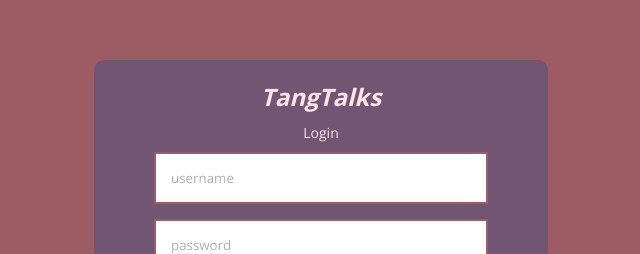
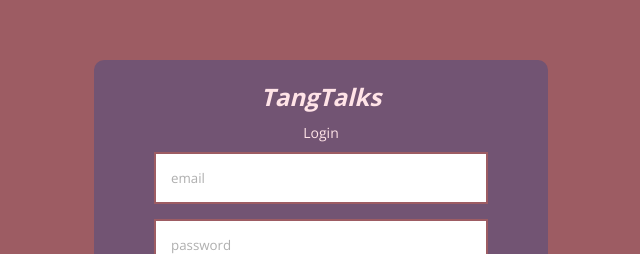
Before and after one commit to kahshiuhtang/Chat, a React (Create React App) app: page /login in a window 1280 px wide. Shown: the part 177-431 px from the top of the page, without its empty margins (319-959 px from the left). Built offline with nearby package versions, Linux system fonts and the light colour scheme; no server answers.

Commit message:
Updated ReadMe.md, fixed some loading issues

```diff
--- a/src/pages/Login.jsx
+++ b/src/pages/Login.jsx
@@ -11,6 +11,7 @@ const Login = () => {
     e.preventDefault();
     const email = e.target[0].value;
     const password = e.target[1].value;
+
     try {
       await signInWithEmailAndPassword(auth, email, password);
       navigate("/");
@@ -24,10 +25,10 @@ const Login = () => {
       <div className="form-wrapper">
         <span className="brand">TangTalks</span>
         <span className="title">Login</span>
-        <form>
-          <input type="text" placeholder="username" />
+        <form onSubmit={handleSubmit}>
+          <input type="email" placeholder="email" />
           <input type="password" placeholder="password" />
-          <button onSubmit={handleSubmit}>Log In</button>
+          <button>Log In</button>
         </form>
         <p>
           Don't Have An Account?
```
